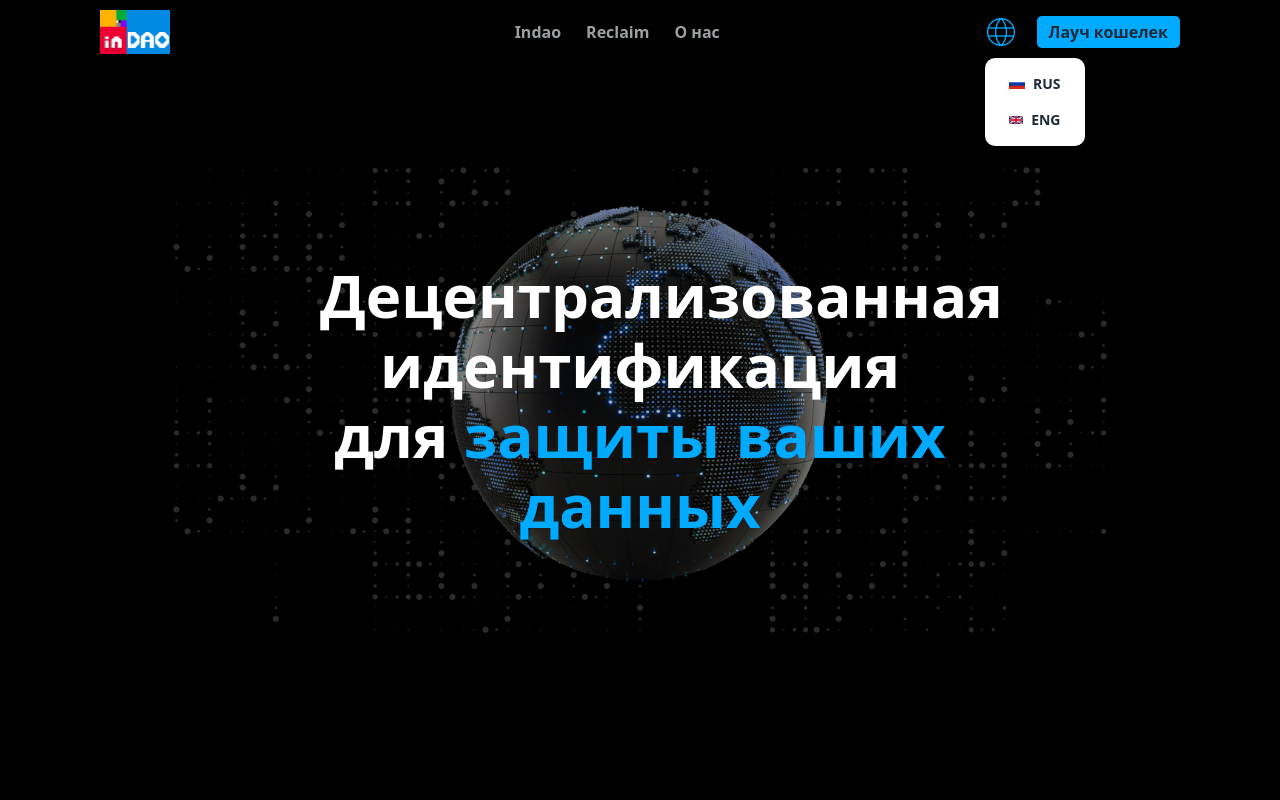
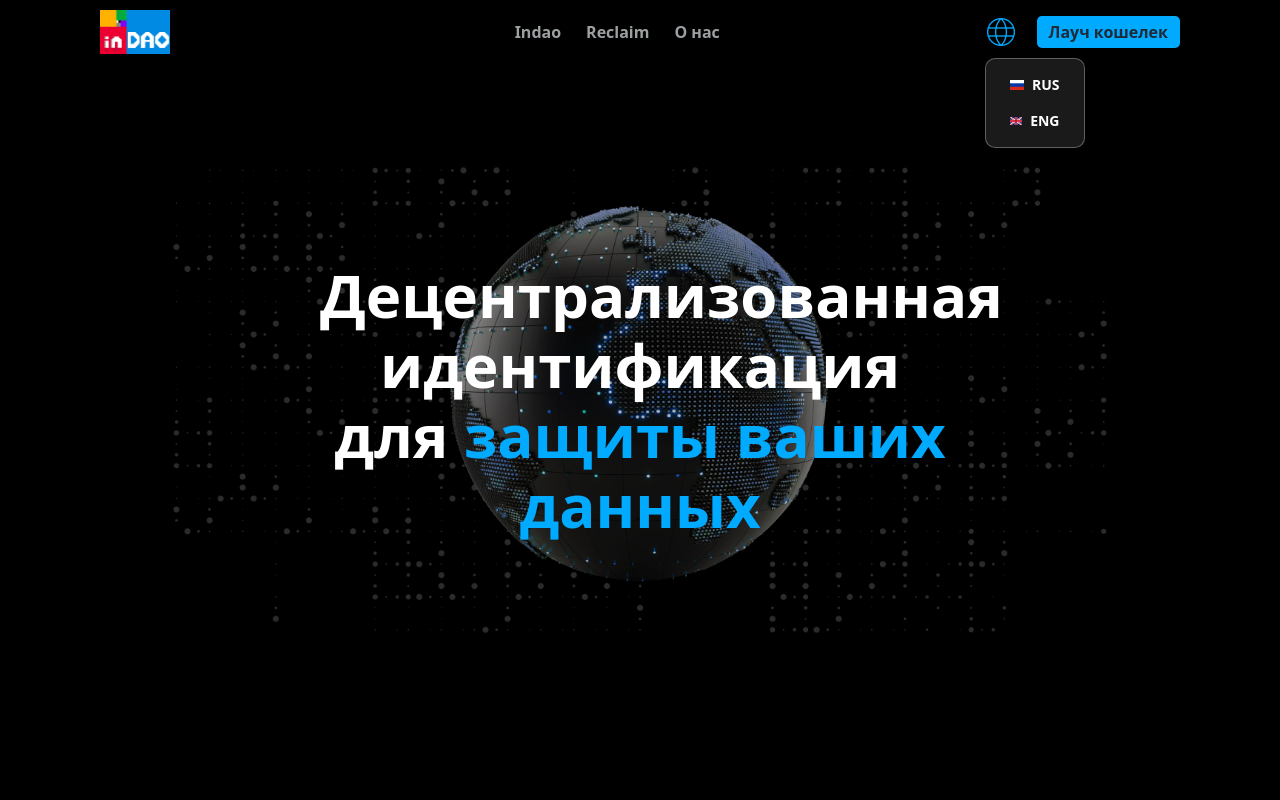
Before and after one commit to FarrukhKamalov/indao.io, a React (Vite) app: page / in a window 1280 px wide. Both pictures are taken after a click on the heading 1000 px from the left and 29 px from the top of the page. Shown: the top 800 px of the page. Built offline with nearby package versions, Linux system fonts and the light colour scheme.

Commit message:
change lang bg

```diff
--- a/src/components/Navbar.jsx
+++ b/src/components/Navbar.jsx
@@ -64,16 +64,16 @@ function Navbar({ changeLang }) {
 										/>
 									</summary>
 
-									<ul className='p-2 shadow menu dropdown-content z-[1] bg-white rounded-[10px] w-[100px] font-semibold mt-[10px]'>
+									<ul className='p-2 shadow menu dropdown-content z-[1] glass rounded-[10px] w-[100px] font-semibold mt-[10px]'>
 										<li>
 											<a onClick={() => changeLang('ru')}>
-												<img src={russian} alt='' className='w-5' />
+												<img src={russian} alt='' className='w-6' />
 												RUS
 											</a>
 										</li>
 										<li>
 											<a onClick={() => changeLang('eng')}>
-												<img src={english} alt='' className='w-5' />
+												<img src={english} alt='' className='w-6' />
 												ENG
 											</a>
 										</li>
--- a/src/index.css
+++ b/src/index.css
@@ -98,3 +98,14 @@ body {
 	background-size: cover;
 	background-position: center;
 }
+
+.glass {
+	background: rgba(255, 255, 255, 0.1);
+	backdrop-filter: blur(10px);
+	-webkit-backdrop-filter: blur(10px);
+	box-shadow: 0 4px 8px rgba(0, 0, 0, 0.1);
+	border-radius: 10px;
+	border: 1px solid rgba(255, 255, 255, 0.3);
+	text-align: center;
+	color: white;
+}
```
